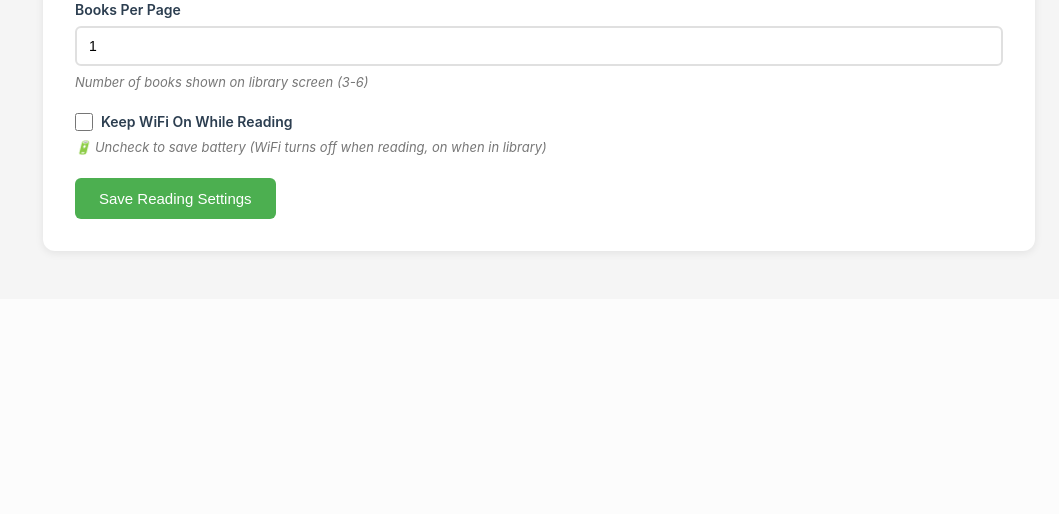
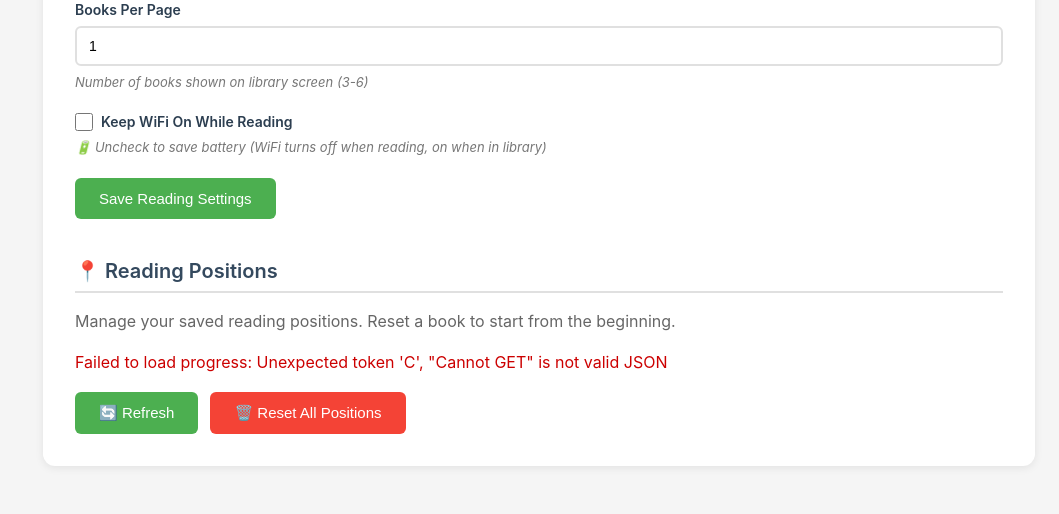
Before and after one commit to rolohaun/PiBook, a Python web app: template src/web/templates/base.html in a window 1280 px wide, after a click on "📖 E-Reader". Shown: the part 1068-1582 px from the top of the page, without its empty margins (221-1280 px from the left). Before the commit the page ends 1323 px from the top, so only its background shows below. Run offline with Jinja, Linux system fonts and the light colour scheme; the template is opened without the code that fills it: most values are stand-ins (such as "Sample title", 1, 10 or a date in 2020).

Commit message:
Add reading position reset feature to eReader tab

```diff
--- a/src/web/static/js/main.js
+++ b/src/web/static/js/main.js
@@ -35,6 +35,8 @@
         initIPScanner();
     } else if (sectionId === 'klipper') {
         initKlipper();
+    } else if (sectionId === 'library') {
+        loadReadingProgress();
     } else if (sectionId === 'logs') {
         if (!currentLogType) {
             loadLogs('app');
@@ -995,3 +997,98 @@
             alert('Failed to remove device');
         });
 }
+
+// Reading Progress Functions
+function loadReadingProgress() {
+    const container = document.getElementById('progress-list-container');
+    if (!container) return;
+
+    container.innerHTML = '<p style="color: #888;">Loading...</p>';
+
+    fetch('/api/progress/list')
+        .then(response => response.json())
+        .then(data => {
+            if (data.error) {
+                container.innerHTML = '<p style="color: #c00;">Error: ' + data.error + '</p>';
+                return;
+            }
+
+            if (!data.progress || data.progress.length === 0) {
+                container.innerHTML = '<p style="color: #888;">No saved reading positions found.</p>';
+                return;
+            }
+
+            let html = '<table style="width:100%; border-collapse: collapse;">';
+            html += '<thead><tr>';
+            html += '<th style="text-align:left; padding: 8px; border-bottom: 2px solid #ddd;">Book</th>';
+            html += '<th style="text-align:center; padding: 8px; border-bottom: 2px solid #ddd;">Progress</th>';
+            html += '<th style="text-align:right; padding: 8px; border-bottom: 2px solid #ddd;">Action</th>';
+            html += '</tr></thead><tbody>';
+
+            data.progress.forEach(function (item) {
+                const pct = Math.round((item.current_page / item.total_pages) * 100);
+                const displayName = item.filename.replace('.epub', '');
+                const safePath = encodeURIComponent(item.path);
+                html += '<tr>';
+                html += '<td style="padding: 10px 8px; border-bottom: 1px solid #eee; font-size: 0.9em;">' + displayName + '</td>';
+                html += '<td style="padding: 10px 8px; border-bottom: 1px solid #eee; text-align:center; color: #666;">Page ' + item.current_page + '/' + item.total_pages + ' (' + pct + '%)</td>';
+                html += '<td style="padding: 10px 8px; border-bottom: 1px solid #eee; text-align:right;">';
+                html += '<button class="btn btn-danger" style="padding: 6px 12px; font-size: 0.85em;" onclick="resetBookProgress(\'' + safePath + '\')">Reset</button>';
+                html += '</td></tr>';
+            });
+
+            html += '</tbody></table>';
+            container.innerHTML = html;
+        })
+        .catch(function (err) {
+            container.innerHTML = '<p style="color: #c00;">Failed to load progress: ' + err.message + '</p>';
+        });
+}
+
+function resetBookProgress(encodedPath) {
+    if (!confirm('Reset reading position for this book?')) return;
+    const bookPath = decodeURIComponent(encodedPath);
+
+    fetch('/api/progress/reset', {
+        method: 'POST',
+        headers: { 'Content-Type': 'application/json' },
+        body: JSON.stringify({ path: bookPath })
+    })
+        .then(response => response.json())
+        .then(function (data) {
+            showProgressMessage(
+                data.status === 'success' ? '✓ ' + data.message : '❌ ' + (data.error || 'Unknown error'),
+                data.status === 'success'
+            );
+            loadReadingProgress();
+        })
+        .catch(function (err) { showProgressMessage('❌ Error: ' + err.message, false); });
+}
+
+function resetAllProgress() {
+    if (!confirm('Reset ALL saved reading positions? This cannot be undone.')) return;
+
+    fetch('/api/progress/reset', {
+        method: 'POST',
+        headers: { 'Content-Type': 'application/json' },
+        body: JSON.stringify({ path: '__all__' })
+    })
+        .then(response => response.json())
+        .then(function (data) {
+            showProgressMessage(
+                data.status === 'success' ? '✓ ' + data.message : '❌ ' + (data.error || 'Unknown error'),
+                data.status === 'success'
+            );
+            loadReadingProgress();
+        })
+        .catch(function (err) { showProgressMessage('❌ Error: ' + err.message, false); });
+}
+
+function showProgressMessage(msg, success) {
+    const el = document.getElementById('progress-message');
+    if (!el) return;
+    el.className = success ? 'message success' : 'message error';
+    el.textContent = msg;
+    el.style.display = 'block';
+    setTimeout(function () { el.style.display = 'none'; }, 4000);
+}
--- a/src/web/templates/library.html
+++ b/src/web/templates/library.html
@@ -102,3 +102,19 @@
 </form>
 
 <div id="reader-settings-message" style="margin-top: 24px; display: none;"></div>
+
+<!-- Reading Progress Reset -->
+<h3 style="margin-top: 40px;">📍 Reading Positions</h3>
+<p style="color: #666; margin-bottom: 16px;">Manage your saved reading positions. Reset a book to start from the
+    beginning.</p>
+
+<div id="progress-list-container">
+    <p style="color: #888;">Loading saved positions...</p>
+</div>
+
+<div style="margin-top: 16px; display: flex; gap: 12px; flex-wrap: wrap;">
+    <button class="btn" onclick="loadReadingProgress()">🔄 Refresh</button>
+    <button class="btn btn-danger" onclick="resetAllProgress()">🗑️ Reset All Positions</button>
+</div>
+
+<div id="progress-message" style="margin-top: 16px; display: none;"></div>
```
Also changed, not shown: src/web/webserver.py (+49 -0 lines).
